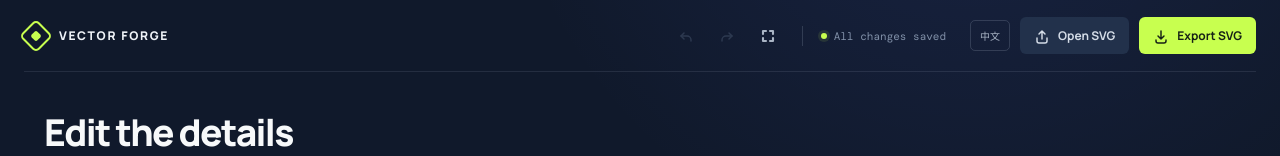
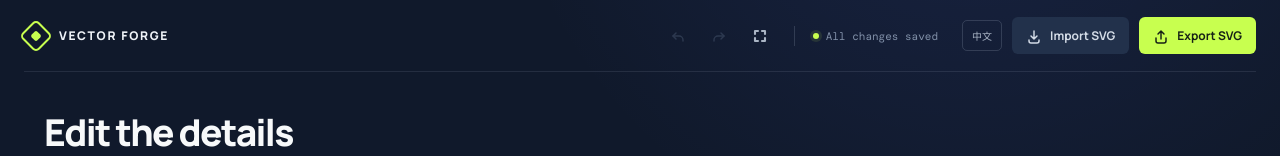
Before and after one commit to wangruofeng/vector-forge, a React (Vite) app: page / in a window 1280 px wide. Shown: the top 156 px of the page. Built offline with nearby package versions, Linux system fonts and the light colour scheme.

Commit message:
feat: update preview zoom and import action

```diff
--- a/src/main.jsx
+++ b/src/main.jsx
@@ -19,7 +19,7 @@ const EDITABLE_TAGS = new Set(['rect', 'circle', 'ellipse', 'line', 'polyline',
 
 const COPY = {
   en: {
-    languageSwitch: '中文', saved: 'All changes saved', unsaved: 'Unsaved changes', open: 'Open SVG', export: 'Export SVG',
+    languageSwitch: '中文', saved: 'All changes saved', unsaved: 'Unsaved changes', open: 'Import SVG', export: 'Export SVG',
     title: 'Edit the details', subtitle: 'Fine-tune every layer without leaving the canvas.', layers: 'Layers', addLayer: 'Add layer', addElement: 'Add element', loadDemo: 'Load demo SVG', textContent: 'Text content', editText: 'Edit text content', fontSize: 'Font size', letterSpacing: 'Character spacing', fontFamily: 'Font family', fontFamilyPlaceholder: 'e.g. Arial, sans-serif',
     preview: 'Preview', source: 'Source', format: 'Format', mode2D: '2D', mode3D: '3D', viewMode2D: '2D view', viewMode3D: '3D view', resetView: 'Reset view and center', fullscreen: 'Full-screen edit', exitFullscreen: 'Exit full-screen', collapseLayers: 'Collapse layers', expandLayers: 'Expand layers', collapseInspector: 'Collapse properties', expandInspector: 'Expand properties', dropHint: 'Drop an SVG anywhere to begin', inspector: 'Inspector', appearance: 'Appearance',
     fill: 'Fill', stroke: 'Stroke', opacity: 'Opacity', strokeWidth: 'Stroke width', cornerRadius: 'Corner radius', width: 'Width', height: 'Height', elementDetails: 'Element details', layer: 'Layer', visibility: 'Visibility',
@@ -27,7 +27,7 @@ const COPY = {
     layersCount: 'layers', elementSuffix: 'element', show: 'Show', hide: 'Hide', noSelection: 'Select a layer to edit its properties.', invalidSvg: 'This file does not contain a valid SVG.',
   },
   zh: {
-    languageSwitch: 'English', saved: '所有更改已保存', unsaved: '有未保存的更改', open: '打开 SVG', export: '导出 SVG',
+    languageSwitch: 'English', saved: '所有更改已保存', unsaved: '有未保存的更改', open: '导入 SVG', export: '导出 SVG',
     title: '编辑细节', subtitle: '无需离开画布，微调每一层。', layers: '图层', addLayer: '添加图层', addElement: '添加元素', loadDemo: '加载 Demo SVG', textContent: '文字内容', editText: '编辑文字内容', fontSize: '字体大小', letterSpacing: '字符间距', fontFamily: '字体家族', fontFamilyPlaceholder: '例如 Arial, sans-serif',
     preview: '预览', source: '源码', format: '格式化', mode2D: '2D', mode3D: '3D', viewMode2D: '2D 查看', viewMode3D: '3D 查看', resetView: '重置视图并居中', fullscreen: '全屏编辑', exitFullscreen: '退出全屏', collapseLayers: '折叠图层面板', expandLayers: '展开图层面板', collapseInspector: '折叠属性面板', expandInspector: '展开属性面板', dropHint: '将 SVG 拖到这里开始', inspector: '检查器', appearance: '外观',
     fill: '填充', stroke: '描边', opacity: '不透明度', strokeWidth: '描边宽度', cornerRadius: '圆角半径', width: '宽度', height: '高度', elementDetails: '元素详情', layer: '图层', visibility: '可见性',
@@ -1241,8 +1241,8 @@ function App() {
           <span className="divider" />
           <span className="save-state"><span className={`status-dot ${dirty ? 'dirty' : ''}`} />{dirty ? copy.unsaved : copy.saved}</span>
           <button className="language-toggle" type="button" onClick={() => setLanguage((current) => current === 'en' ? 'zh' : 'en')} aria-label={copy.languageSwitch}>{copy.languageSwitch}</button>
-          <button className="button button-quiet" onClick={() => fileInput.current?.click()}><Icon name="upload" /> {copy.open}</button>
-          <button className="button button-accent" onClick={exportSvg}><Icon name="download" /> {copy.export}</button>
+          <button className="button button-quiet" onClick={() => fileInput.current?.click()}><Icon name="download" /> {copy.open}</button>
+          <button className="button button-accent" onClick={exportSvg}><Icon name="upload" /> {copy.export}</button>
           <input ref={fileInput} type="file" accept="image/svg+xml,.svg" hidden onChange={(event) => handleFile(event.target.files?.[0])} />
         </div>
       </header>
```
